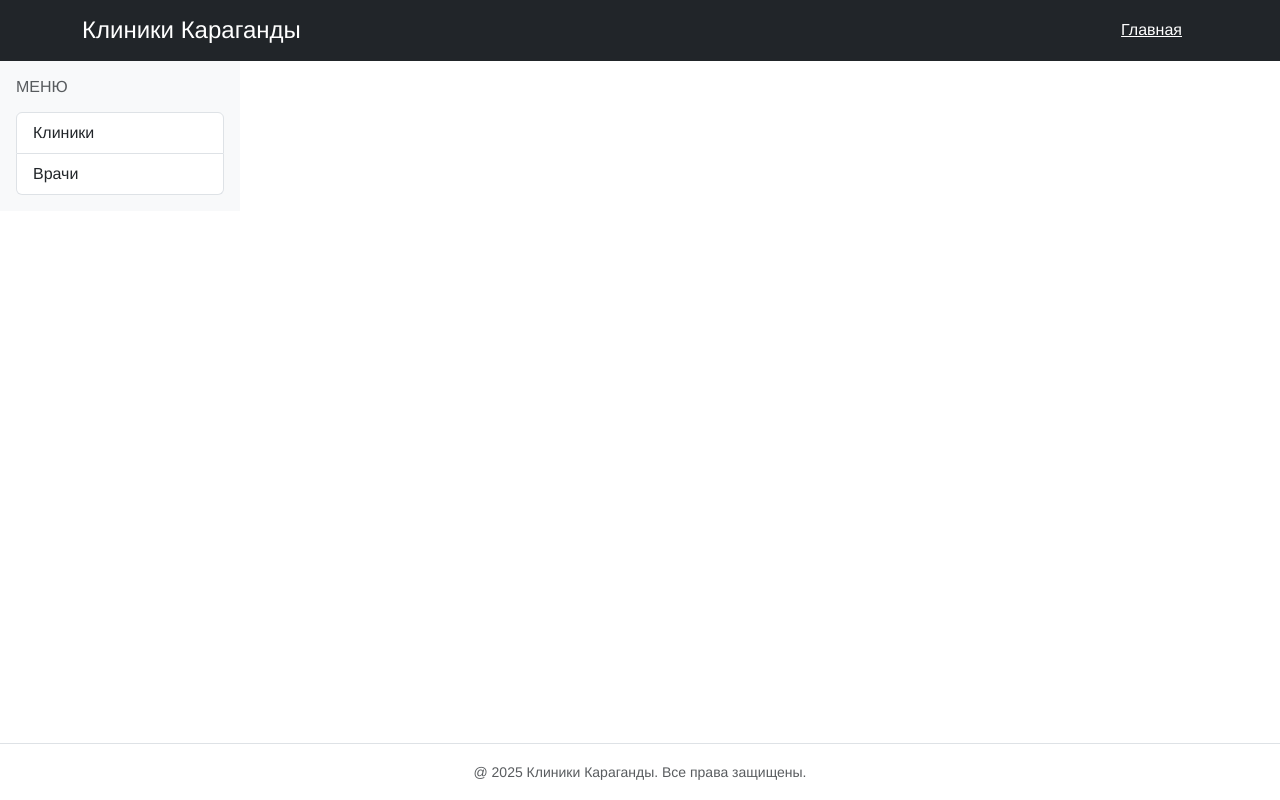
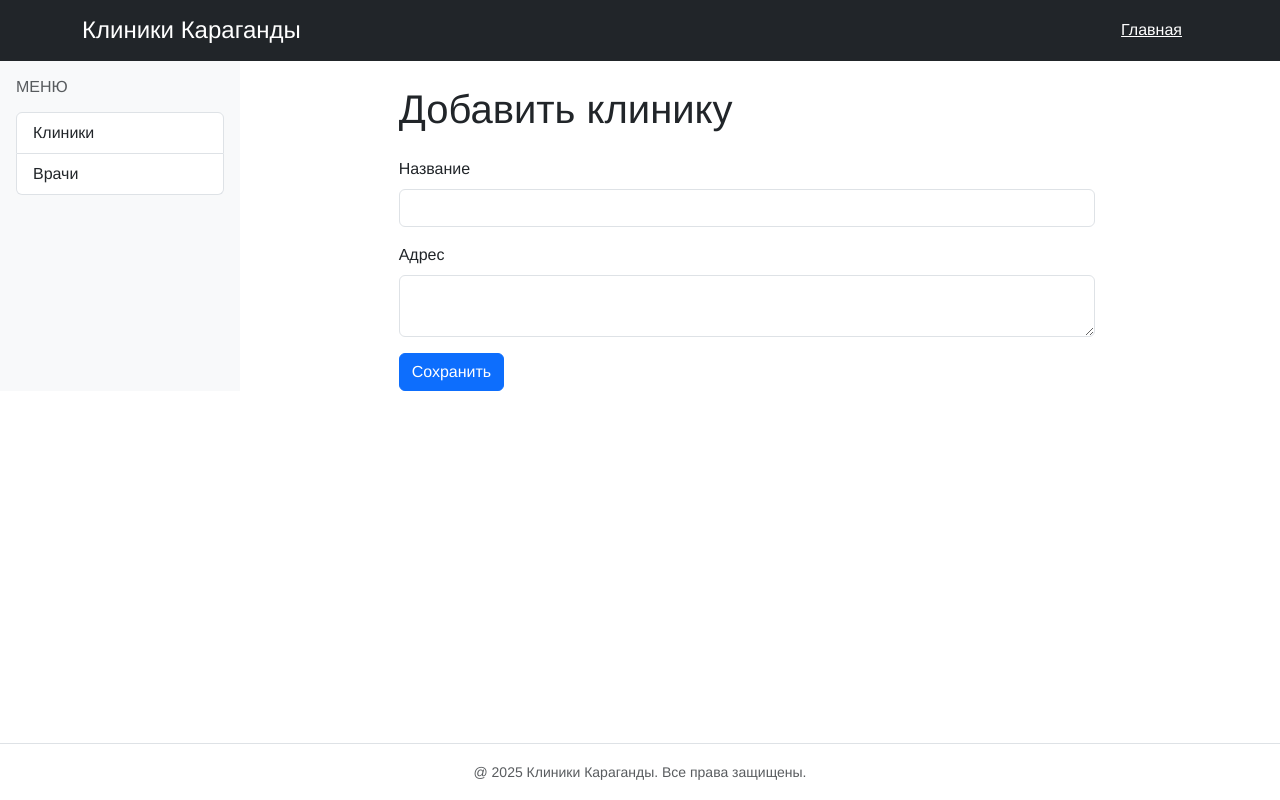
Before and after one commit to aizhan-khassenova/Clinics_Front_2, a Vue app: page /clinics/create in a window 1280 px wide. Built offline with nearby package versions, Linux system fonts and the light colour scheme.

Commit message:
feat: add create clinic

```diff
--- a/src/router/index.js
+++ b/src/router/index.js
@@ -1,10 +1,12 @@
 import { createRouter, createWebHistory } from "vue-router";
-import ClinicsView from "@/views/ClinicsView.vue";
-import DoctorsView from "@/views/DoctorsView.vue";
+import ClinicsView from "@/views/Clinics/ClinicsView.vue";
+import ClinicCreate from "@/views/Clinics/ClinicCreate.vue";
+import DoctorsView from "@/views/Doctors/DoctorsView.vue";
 
 const routes = [
     { path: '/', redirect: '/clinics' },
     { path: '/clinics', name: 'clinics', component: ClinicsView },
+    { path: '/clinics/create', name: 'clinicCreate', component: ClinicCreate },
     { path: '/doctors', name: 'doctors', component: DoctorsView }
 ]
 
--- /dev/null
+++ b/src/views/Clinics/ClinicCreate.vue
@@ -0,0 +1,38 @@
+<template>
+    <div class="container mt-4" style="max-width: 720px;">
+        <h1 class="mb-4">Добавить клинику</h1>
+
+        <form @submit.prevent="submit">
+            <div class="mb-3">
+                <label class="form-label">Название</label>
+                <input type="text" class="form-control" v-model.trim="form.name">
+            </div>
+
+            <div class="mb-3">
+                <label class="form-label">Адрес</label>
+                <textarea type="text" class="form-control" rows="2" v-model.trim="form.address"></textarea>
+            </div>
+
+            <button type="submit" class="btn btn-primary">Сохранить</button>
+        </form>
+    </div>
+</template>
+
+<script>
+import axios from 'axios'
+
+export default {
+    name: 'ClinicCreate',
+    data() {
+        return {
+            form: { name: '', address: '' }
+        }
+    },
+    methods: {
+        async submit() {
+            await axios.post('/api/clinics', this.form)
+            this.$router.push('/clinics')
+        }
+    }
+}
+</script>
--- a/src/views/ClinicsView.vue
+++ b/src/views/Clinics/ClinicsView.vue
@@ -1,6 +1,10 @@
 <template>
     <div class="container mt-4">
-        <h1 class="mb-4">Список клиник</h1>
+        <div class="d-flex justify-content-between align-items-center mb-4">
+            <h1 class="mb-0">Список клиник</h1>
+            <RouterLink to="/clinics/create" class="btn btn-primary">Добавить</RouterLink>
+        </div>
+
         <table class="table table-bordered table-striped">
             <thead class="table-dark">
                 <tr>
--- a/src/views/DoctorsView.vue
+++ b/src/views/Doctors/DoctorsView.vue
@@ -10,7 +10,6 @@
                     <th>ID</th>
                     <th>ФИО</th>
                     <th>Должность</th>
-                    <th>Клиника (ID)</th>
                 </tr>
             </thead>
             <tbody>
@@ -18,7 +17,6 @@
                     <td>{{ d.id }}</td>
                     <td>{{ d.name }}</td>
                     <td>{{ d.position }}</td>
-                    <td>{{ d.clinic_id }}</td>
                 </tr>
             </tbody>
         </table>
```
